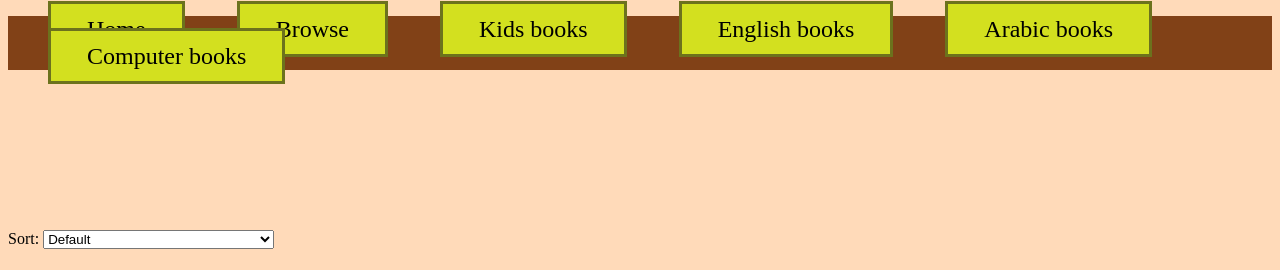
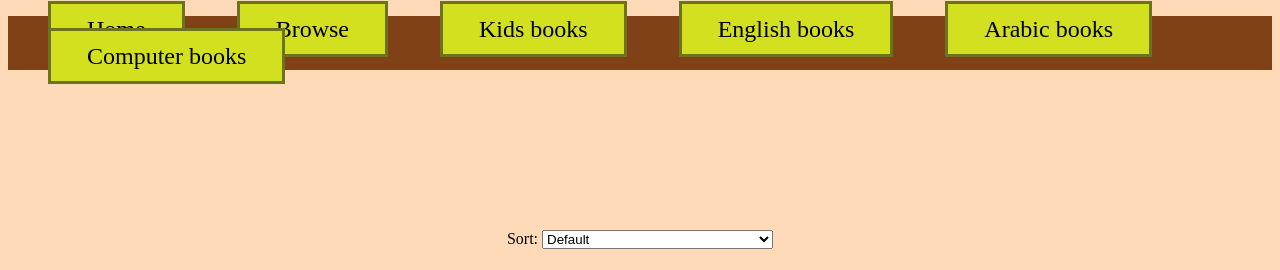
Before and after one commit to Abdulaziz-IT/FCITBookstore, a plain HTML site: page index.html in a window 1280 px wide. Shown: the top 270 px of the page. Drawn offline with Linux system fonts and the light colour scheme.

Commit message:
Update main.css

```diff
--- a/main.css
+++ b/main.css
@@ -60,3 +60,7 @@ button {
 .title {
   font-weight: bold;
 }
+
+#sorting {
+  text-align: center;
+}
```
